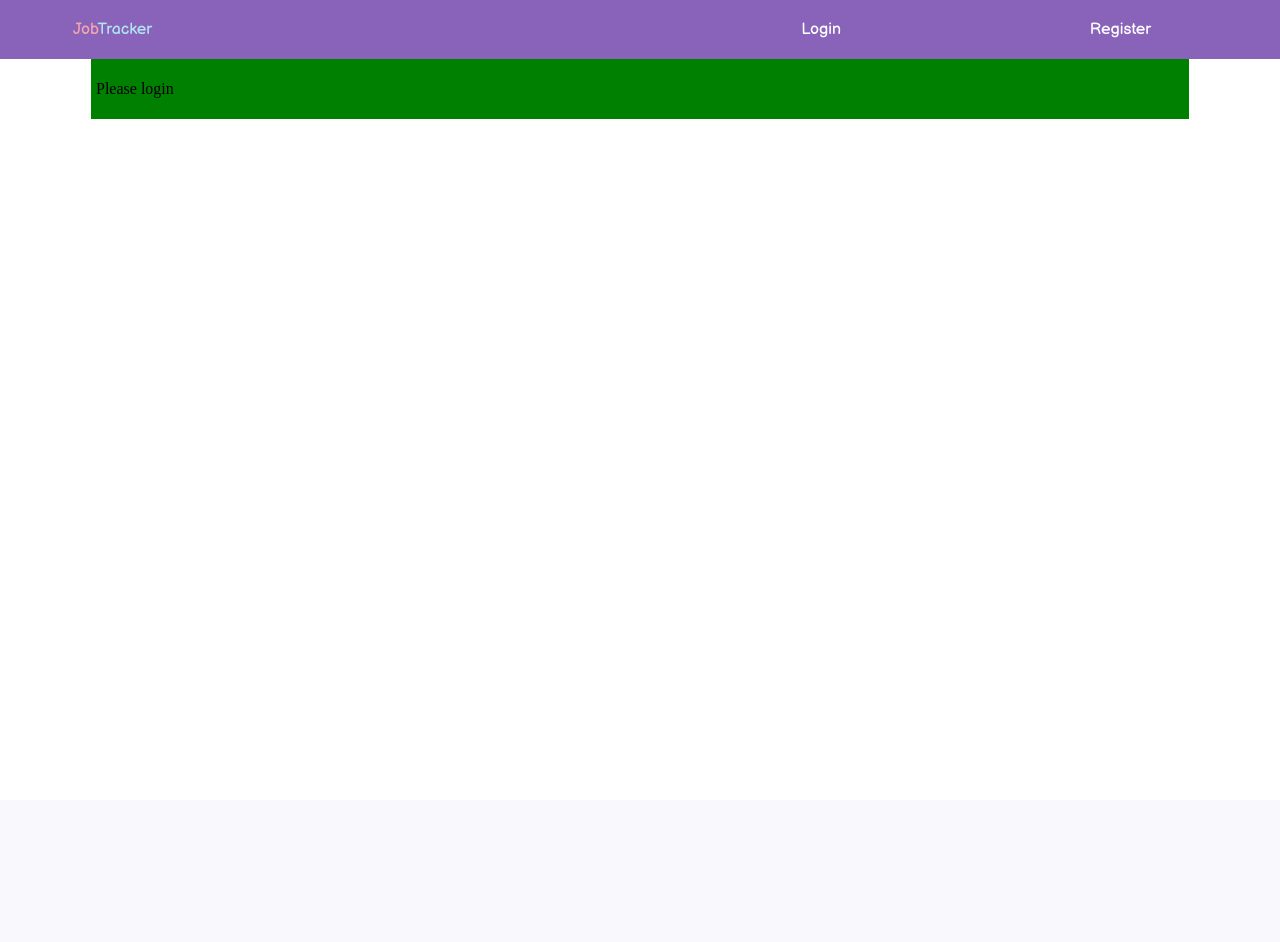
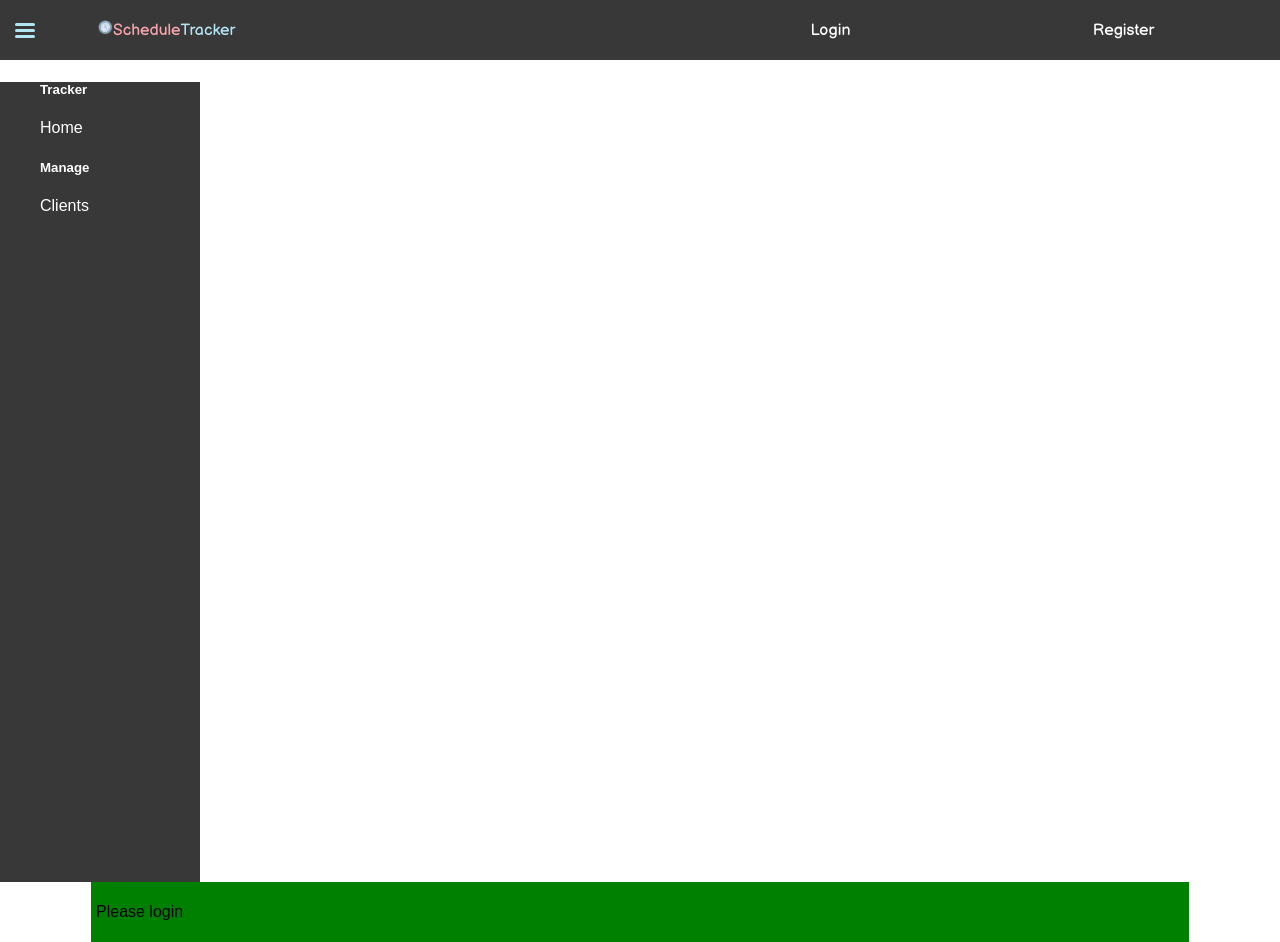
Before and after one commit to nedas-dev/job-tracking-app, a Django app: page / in a window 1280 px wide. Before the commit the page ends 119 px from the top, so only its background shows below. Run offline with Django 3.2, Linux system fonts and the light colour scheme.

Commit message:
sidebar updated

```diff
--- a/JobTrackingApp/templates/JobTrackingApp/base.html
+++ b/JobTrackingApp/templates/JobTrackingApp/base.html
@@ -12,7 +12,14 @@
 <body>
     <nav id="navbar">
         <div class="menu">
-            <div id="logo" class="item"><a href="{% url 'index' %}">Job<span>Tracker</span></a></div>
+            <div id="sidebar-icon">
+                <span class="side-bar-container">
+                    <div class="sidebar"></div>
+                    <div class="sidebar"></div>
+                    <div class="sidebar"></div>
+                </span>
+            </div>
+            <div id="logo" class="item"><a href="{% url 'index' %}"><img id="clock" src="{% static 'icons/clocknew.gif'%}"/>Schedule<span>Tracker</span></a></div>
             {% if request.user.is_authenticated %}
                 <div id="logout" class="item"><a href="{% url 'logout' %}">Logout</a></div>
             {% else %}
@@ -22,10 +29,23 @@
         </div>
     </nav>
 
+    <nav id="main-sidebar">
+        <div class="sidebar-container">
+            <ul id="sidebar-ul">
+                <h5> Tracker </h5>
+                <li class="item">Home</li>
+                <h5> Manage </h5>
+                <li class="item">Clients</li>
+            </ul>
+
+        </div>
+    </nav>
+
     <main id="content">
         {% block content %}
         {% endblock content%}
     </main>
+    <script src="{% static 'js/main.js'%}"></script>
 </body>
 
 </html>
--- a/static/css/main.css
+++ b/static/css/main.css
@@ -1,6 +1,6 @@
 @import url("https://fonts.googleapis.com/css2?family=Balsamiq+Sans&display=swap");
 nav#navbar {
-  background-color: #8963ba;
+  background-color: #393838;
   padding: 20px 10px 20px 10px;
   font-family: 'Balsamiq Sans', cursive;
   color: white; }
@@ -11,6 +11,32 @@
     nav#navbar div.menu a, nav#navbar div.menu a:visited {
       text-decoration: none;
       color: inherit; }
+    nav#navbar div.menu div#sidebar-icon {
+      width: 20px;
+      height: 15px;
+      margin-left: 5px;
+      cursor: pointer; }
+      nav#navbar div.menu div#sidebar-icon span.side-bar-container {
+        width: inherit;
+        height: inherit;
+        display: flex;
+        flex-direction: column;
+        justify-content: space-between; }
+        nav#navbar div.menu div#sidebar-icon span.side-bar-container div.sidebar {
+          height: 3px;
+          width: 100%;
+          background-color: #b1e5f2;
+          border-radius: 3px;
+          transition: all 0.3s ease-in-out; }
+        nav#navbar div.menu div#sidebar-icon span.side-bar-container div.sidebar1 {
+          transform: translateY(4px) rotate(45deg); }
+        nav#navbar div.menu div#sidebar-icon span.side-bar-container div.sidebar2 {
+          visibility: hidden;
+          transition: visibility 0.1s; }
+        nav#navbar div.menu div#sidebar-icon span.side-bar-container div.sidebar3 {
+          transform: translateY(-8px) rotate(-45deg); }
+      nav#navbar div.menu div#sidebar-icon:hover span.side-bar-container div.sidebar {
+        background-color: white; }
     nav#navbar div.menu div#logo {
       color: #f4a5ae;
       flex: 2;
@@ -20,6 +46,8 @@
         animation: changeColors 2s forwards; }
       nav#navbar div.menu div#logo span {
         color: #b1e5f2; }
+      nav#navbar div.menu div#logo img#clock {
+        width: 15px; }
 
 @keyframes changeColors {
   50% {
@@ -33,10 +61,20 @@
       color: #b1e5f2;
       cursor: pointer; }
 
+nav#main-sidebar div.sidebar-container {
+  background-color: #393838;
+  color: white;
+  width: 200px;
+  height: 100vh; }
+  nav#main-sidebar div.sidebar-container ul#sidebar-ul {
+    list-style-type: none;
+    font-size: 16px; }
+
 body {
   margin: 0px;
   padding: 0px;
-  background-color: white; }
+  background-color: white;
+  font-family: Arial, Helvetica, sans-serif; }
   body main {
     padding: 5px;
     width: 85%;
--- a/static/js/main.js
+++ b/static/js/main.js
@@ -0,0 +1,14 @@
+document.getElementById('sidebar-icon').addEventListener('click', (e) => {
+    var sidebarLines = document.querySelector('span.side-bar-container').children
+    if (sidebarLines[0].className == 'sidebar sidebar1') {
+        sidebarLines[0].className = 'sidebar';
+        sidebarLines[1].className = 'sidebar';
+        sidebarLines[2].className = 'sidebar';
+    }
+    else {
+        sidebarLines[0].className = 'sidebar sidebar1';
+        sidebarLines[1].className = 'sidebar sidebar2';
+        sidebarLines[2].className = 'sidebar sidebar3';
+    }
+
+})
--- a/static/scss/_base.scss
+++ b/static/scss/_base.scss
@@ -1,6 +1,7 @@
 $special-blue: rgb(177, 229, 242);
 $special-pink: rgb(244, 165, 174);
 $special-purple: rgb(137, 99, 186);
+$special-purple: rgb(57, 56, 56);
 nav#navbar{
     background-color: $special-purple;
     padding: 20px 10px 20px 10px;
@@ -14,6 +15,39 @@
             text-decoration: none;
             color: inherit;
         }
+        div#sidebar-icon{
+            width: 20px;
+            height: 15px;
+            margin-left: 5px;
+            cursor: pointer;
+            span.side-bar-container{
+                width: inherit;
+                height: inherit;
+                display: flex;
+                flex-direction: column;
+                justify-content: space-between;
+                div.sidebar{
+                    height: 3px;
+                    width: 100%;
+                    background-color: $special-blue;
+                    border-radius: 3px;
+                    transition: all 0.3s ease-in-out;
+                }
+                div.sidebar1{
+                    transform: translateY(4px) rotate(45deg);
+                }
+                div.sidebar2{
+                    visibility: hidden;
+                    transition: visibility 0.1s;
+                }
+                div.sidebar3{
+                    transform: translateY(-8px) rotate(-45deg);
+                }
+            }
+            &:hover span.side-bar-container div.sidebar{
+                background-color: white;
+            }
+        }
         div#logo{
             color: $special-pink;
             flex: 2;
@@ -24,6 +58,9 @@
             }
             span{
                 color: $special-blue;
+            }
+            img#clock{
+                width: 15px;
             }
             @keyframes changeColors {
                 50%{
@@ -44,3 +81,16 @@
         }
     }
 }
+
+nav#main-sidebar{
+    div.sidebar-container{
+        background-color: $special-purple;
+        color: white;
+        width: 200px;
+        height: 100vh;
+        ul#sidebar-ul{
+            list-style-type: none;
+            font-size: 16px;
+        }
+    }
+}
--- a/static/scss/main.scss
+++ b/static/scss/main.scss
@@ -4,6 +4,7 @@
     margin: 0px;
     padding: 0px;
     background-color: white;
+    font-family: Arial, Helvetica, sans-serif;
     main{
         padding: 5px;
         width: 85%;
```
Also changed, not shown: db.sqlite3, static/icons/clock.gif (added), static/icons/clocknew.gif (added).
